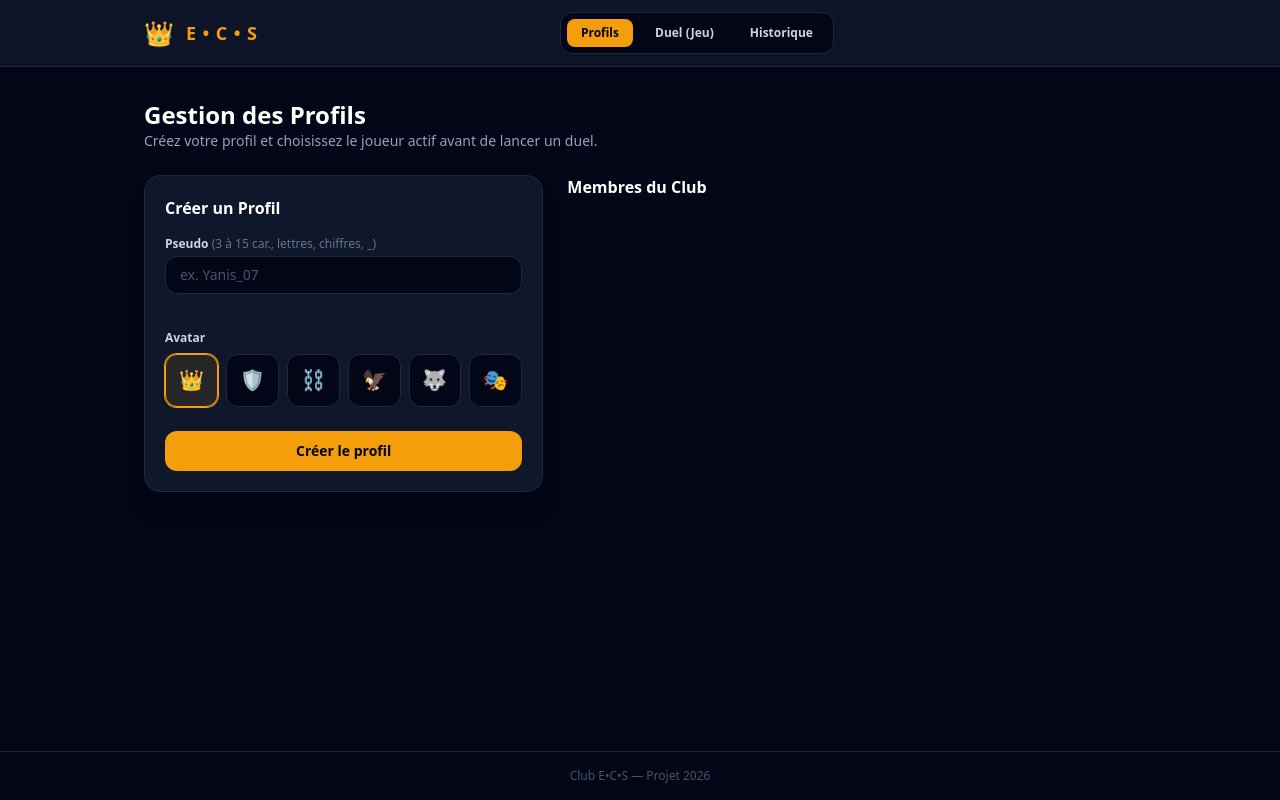
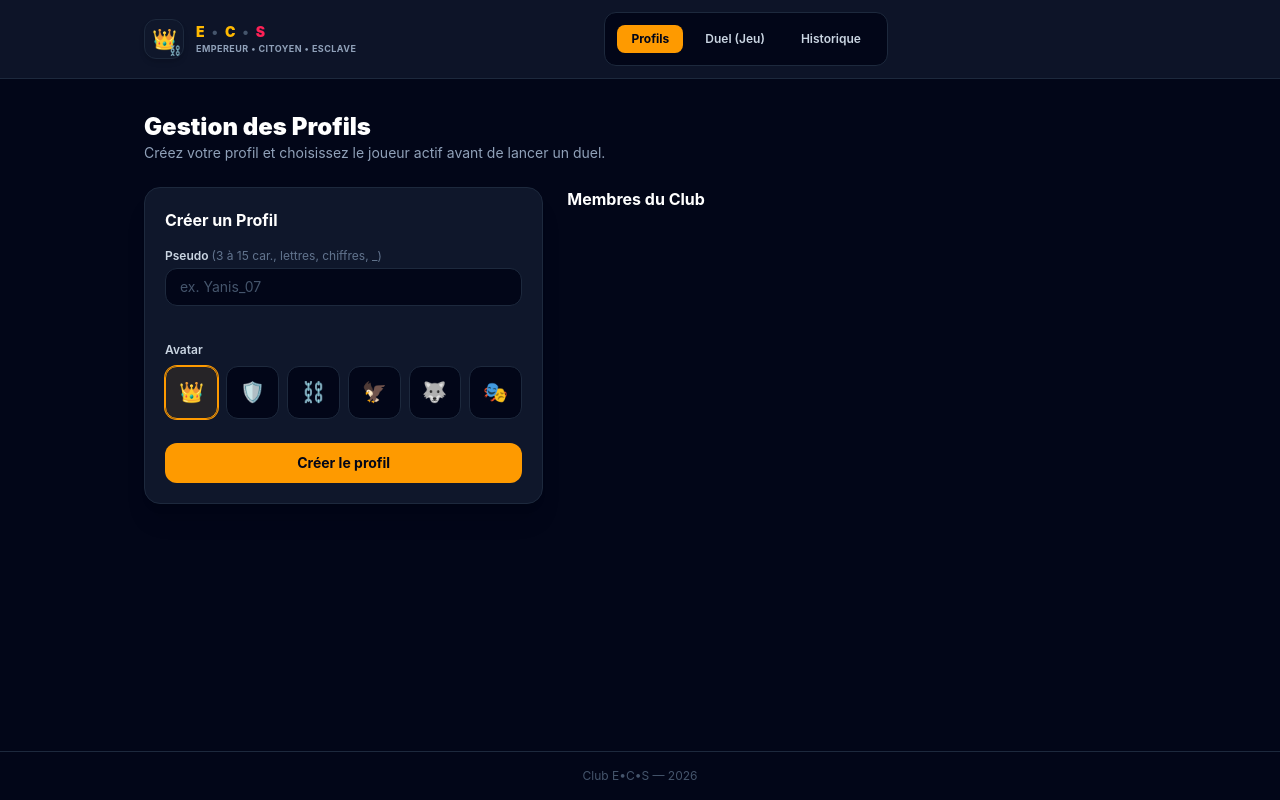
Before and after one commit to essaadicharaf/Empereur-Citoyen-Esclave, a website: page index.html in a window 1280 px wide. Drawn offline with nearby package versions, Linux system fonts and the light colour scheme.

Commit message:
add page index < profils >

```diff
--- a/index.html
+++ b/index.html
@@ -1,41 +1,49 @@
-<!DOCTYPE html>
+<!doctype html>
 <html lang="fr" class="dark">
   <head>
     <meta charset="UTF-8" />
     <meta name="viewport" content="width=device-width, initial-scale=1.0" />
     <title>E•C•S — Profils des Joueurs</title>
-  <script src="https://cdn.tailwindcss.com"></script>
+    <link rel="stylesheet" href="dist/output.css" />
   </head>
   <body class="bg-slate-950 text-slate-100 min-h-screen font-sans flex flex-col justify-between">
-
     <header class="sticky top-0 z-50 bg-slate-900/90 backdrop-blur border-b border-slate-800">
       <div class="max-w-5xl mx-auto px-4 py-3 flex flex-col md:flex-row justify-between items-center gap-3">
         <div class="flex items-center gap-3">
-        <span class="text-2xl">👑</span>
-        <h1 class="text-lg font-black tracking-wider text-amber-500 uppercase">E • C • S</h1>
+          <a href="index.html" class="flex items-center gap-3 group transition-transform active:scale-95" aria-label="Accueil E-C-S">
+
+            <div class="w-10 h-10 rounded-xl bg-slate-900 border border-slate-800 flex items-center justify-center text-xl shadow-md group-hover:border-amber-500/50 transition-colors">
+              <span class="relative">
+                👑
+                <span class="absolute -bottom-1 -right-1 text-[10px]">⛓️</span>
+              </span>
+            </div>
+            <div class="flex flex-col">
+              <div class="flex items-center gap-1.5 font-black text-sm tracking-widest text-amber-400">
+                <span>E</span>
+                <span class="text-slate-600">•</span>
+                <span>C</span>
+                <span class="text-slate-600">•</span>
+                <span class="text-rose-500">S</span>
+              </div>
+              <span class="text-[9px] font-bold tracking-wider text-slate-400 uppercase"> Empereur • Citoyen • Esclave </span>
+            </div>
+          </a>
         </div>
 
-
         <nav aria-label="Navigation principale">
-        <ul class="flex items-center gap-2 bg-slate-950 p-1.5 rounded-xl border border-slate-800 text-xs font-semibold">
+          <ul class="flex items-center gap-2 bg-slate-950 p-3 rounded-xl border border-slate-800 text-xs font-semibold">
             <li>
-            <a href="index.html" class="px-3.5 py-1.5 rounded-lg bg-amber-500 text-slate-950 font-bold block transition">
-              Profils
-            </a>
+              <a href="index.html" class="px-3.5 py-1.5 rounded-lg bg-amber-500 text-slate-950 font-bold block transition"> Profils </a>
             </li>
             <li>
-            <a href="jeu.html" class="px-3.5 py-1.5 rounded-lg text-slate-300 hover:text-white block transition">
-              Duel (Jeu)
-            </a>
+              <a href="jeu.html" class="px-3.5 py-1.5 rounded-lg text-slate-300 hover:text-white block transition"> Duel (Jeu) </a>
             </li>
             <li>
-            <a href="historique.html" class="px-3.5 py-1.5 rounded-lg text-slate-300 hover:text-white block transition">
-              Historique
-            </a>
+              <a href="historique.html" class="px-3.5 py-1.5 rounded-lg text-slate-300 hover:text-white block transition"> Historique </a>
             </li>
           </ul>
         </nav>
-
 
         <div id="active-player-slot"></div>
       </div>
@@ -55,16 +63,8 @@
             <input type="hidden" id="form-player-id" />
 
             <div>
-            <label for="nickname-input" class="block text-xs font-semibold text-slate-300 mb-1">
-              Pseudo <span class="text-slate-500 font-normal">(3 à 15 car., lettres, chiffres, _)</span>
-            </label>
-            <input
-              type="text"
-              id="nickname-input"
-              placeholder="ex. Yanis_07"
-              class="w-full bg-slate-950 border border-slate-800 rounded-xl px-3.5 py-2 text-sm text-white placeholder-slate-600 focus:outline-none focus:border-amber-500 transition"
-              required
-            />
+              <label for="nickname-input" class="block text-xs font-semibold text-slate-300 mb-1"> Pseudo <span class="text-slate-500 font-normal">(3 à 15 car., lettres, chiffres, _)</span> </label>
+              <input type="text" id="nickname-input" placeholder="ex. Yanis_07" class="w-full bg-slate-950 border border-slate-800 rounded-xl px-3.5 py-2 text-sm text-white placeholder-slate-600 focus:outline-none focus:border-amber-500 transition" required />
               <p id="nickname-error" class="text-xs text-rose-500 mt-1 min-h-4"></p>
             </div>
 
@@ -99,28 +99,21 @@
             </div>
 
             <div class="flex items-center gap-2 pt-2">
-            <button type="submit" id="submit-btn" class="flex-1 bg-amber-500 hover:bg-amber-400 text-slate-950 font-bold py-2.5 px-4 rounded-xl text-xs sm:text-sm transition">
-              Créer le profil
-            </button>
-            <button type="button" id="cancel-btn" class="hidden px-4 py-2.5 rounded-xl border border-slate-700 text-xs text-slate-300 hover:text-white hover:bg-slate-800 transition">
-              Annuler
-            </button>
+              <button type="submit" id="submit-btn" class="flex-1 bg-amber-500 hover:bg-amber-400 text-slate-950 font-bold py-2.5 px-4 rounded-xl text-xs sm:text-sm transition">Créer le profil</button>
+              <button type="button" id="cancel-btn" class="hidden px-4 py-2.5 rounded-xl border border-slate-700 text-xs text-slate-300 hover:text-white hover:bg-slate-800 transition">Annuler</button>
             </div>
           </form>
         </section>
 
         <section class="lg:col-span-7 space-y-4">
           <h3 class="text-base font-bold text-white">Membres du Club</h3>
-        <div id="players-list-container" class="space-y-3">
-        </div>
+          <div id="players-list-container" class="space-y-3"></div>
         </section>
       </div>
     </main>
 
-  <footer class="p-4 border-t border-slate-800 text-center text-xs text-slate-600">
-    Club E•C•S — Projet 2026
-  </footer>
+    <footer class="p-4 border-t border-slate-800 text-center text-xs text-slate-600">Club E•C•S — 2026</footer>
 
-  <script  src="main.js" defer></script>
+    <script src="src/main.js" defer></script>
   </body>
 </html>
--- /dev/null
+++ b/src/main.js
@@ -0,0 +1,22 @@
+const playerForm =document.getElementById("player-form");
+const inputName =document.getElementById("nickname-input");
+const nicknameError =document.getElementById("nickname-error");
+// const selectedAvatar = document.querySelector('input[name="avatar"]:checked')?.value || "👑";
+const selectedAvatar = playerForm.elements["avatar"].value;
+const btnSubmit =document.querySelector('button[type="submit"]');
+
+//-----
+// {
+//   id: "p_1730112000000",          // identifiant unique (par ex. avec Date.now())
+//   nickname: "Yanis_07",           // pseudo
+//   avatar: "dragon",               // un avatar choisi dans une liste
+//   createdAt: "2026-10-28"         // date de création
+// }
+
+// playerForm.addEventListener("click", function (e) {
+//   console.log(selectedAvatar);
+//   console.log(selectedAvatar);
+
+// e.preventDefault()
+// });
+  console.log(selectedAvatar);
```
Also changed, not shown: dist/output.css, 1 other file. Lines whose indentation alone changed are shown as unchanged.
